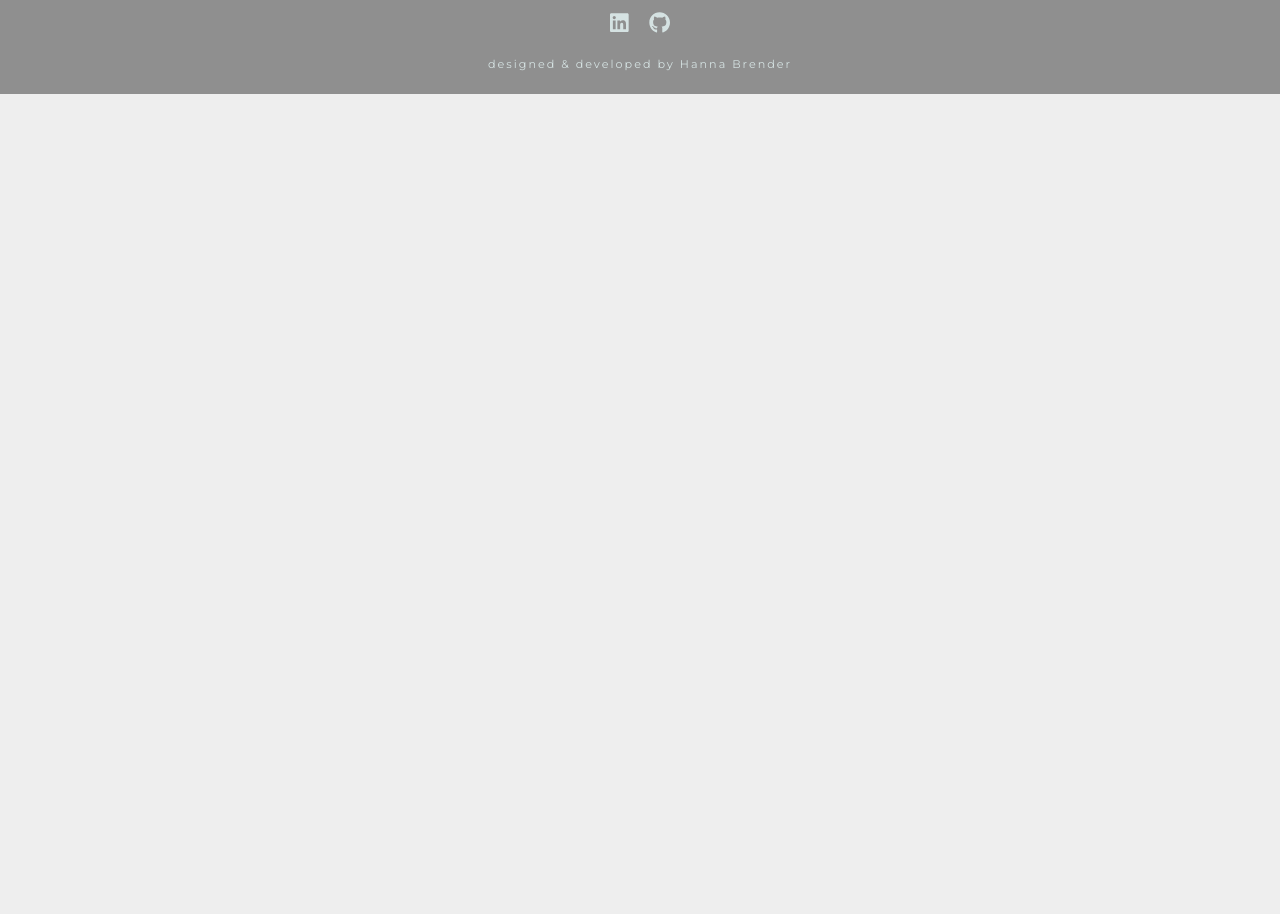
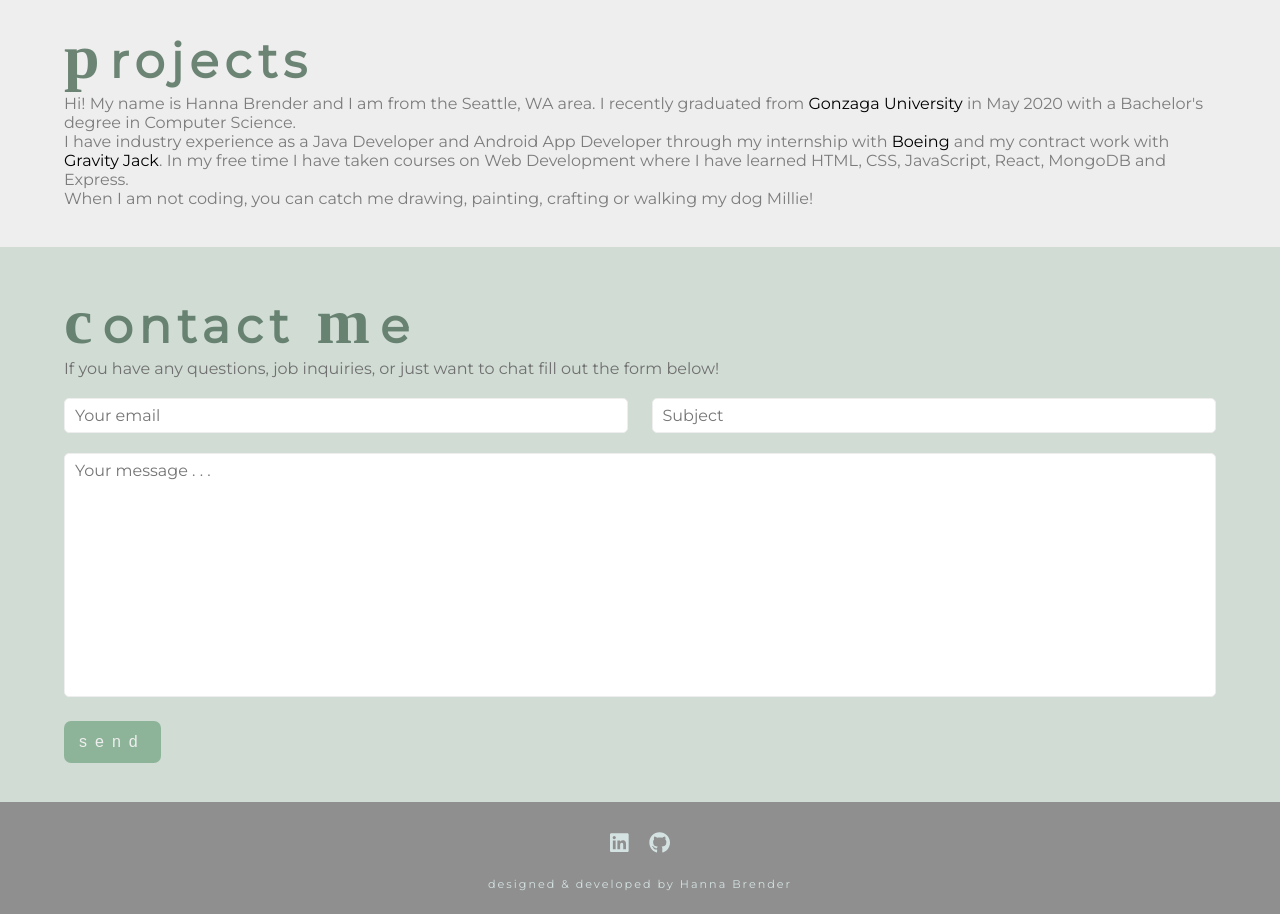
Before and after one commit to hbrender/my-website, a React (Create React App) app: page / in a window 1280 px wide. Shown: the part 1340-2254 px from the top of the page. Before the commit the page ends 1434 px from the top, so only its background shows below. Built offline with nearby package versions, Linux system fonts and the light colour scheme; a web font is replaced by a local one.

Commit message:
Contact section and begin projects section

```diff
--- a/public/styles.css
+++ b/public/styles.css
@@ -28,8 +28,27 @@ a {
   color: black;
 }
 
+input {
+  font-size: 1rem;
+  font-family: "Montserrat", sans-serif;
+}
+
+textarea {
+  font-size: 1rem;
+  font-family: "Montserrat", sans-serif;
+  resize: none;
+}
+
+.light {
+  background-color: #eee;
+}
+
 .light p {
   color:#7c7c7c;
+}
+
+.dark {
+  background-color: #84af9148;;
 }
 
 .dark p {
@@ -45,7 +64,17 @@ h2 .first-letter {
   padding-right: 4px;
 }
 
-/* Columns */
+.button {
+  display: inline-block;
+  padding: 12px 15px;
+  margin-right: 5%;
+  text-align: center;
+  letter-spacing: 2px;
+  border-radius: 7px;
+  font-size: 1rem;
+}
+
+/* Columns
 
 .col-1 {width: 8.33%;}
 .col-2 {width: 16.66%;}
@@ -63,7 +92,7 @@ h2 .first-letter {
 [class*="col-"] {
   float: left;
   /* border: 1px solid red; */
-}
+/* } */
 
 /* Navbar ------------------------------------------------------------ */
 
@@ -171,7 +200,7 @@ nav {
   margin: 5%;
 }
 
-.home-buttons a {
+/* .home-buttons a {
   display: inline-block;
   padding: 12px 15px;
   margin-right: 5%;
@@ -179,7 +208,7 @@ nav {
   letter-spacing: 2px;
   border-radius: 7px;
   font-size: 1rem;
-}
+} */
 
 .button-light {
   background-color: #eee;
@@ -198,7 +227,7 @@ nav {
   display: inline-block;
   padding: 3% 5%;
   /* height: 100vh; */
-  background-color:  #84af9148;
+  /* background-color:  #84af9148; */
 }
 
 .about-content {
@@ -227,6 +256,50 @@ nav {
 
 #about a:hover {
   text-decoration: underline;
+}
+
+/* Projects --------------------------------------------------------------- */
+
+#projects {
+  display: inline-block;
+  width: 100%;
+  padding: 3% 5%;
+}
+
+/* Contact --------------------------------------------------------------- */
+
+#contact {
+  /* display: inline-block; */
+  width: 100%;
+  padding: 3% 5%;
+}
+
+#contact .button {
+  border: none;
+  letter-spacing: 8px;
+}
+
+.contact-content {
+  border: solid 1px #eee;
+  border-radius: 5px;
+  padding: 7px 10px;
+}
+
+.contact-email {
+  width: 49%;
+  margin-top: 20px;
+  margin-right: 1%;
+}
+
+.contact-subject {
+  width: 49%;
+  margin-top: 20px;
+  margin-left: 1%;
+}
+
+.contact-message {
+  width: 100%;
+  margin: 20px 0px;
 }
 
 /* Footer --------------------------------------------------------------- */
@@ -362,6 +435,17 @@ footer {
     width: 100%;
     padding: 2% 10%;
   }
+
+  /* Contact */
+  .contact-email {
+    width: 100%;
+    margin-right: 0;
+  }
+
+  .contact-subject {
+    width: 100%;;
+    margin-left: 0;
+  }
 }
 
 @media screen and (max-width: 480px) {
--- a/src/components/App.jsx
+++ b/src/components/App.jsx
@@ -4,6 +4,7 @@ import Navbar from './Navbar';
 import About from './About';
 import Contact from './Contact';
 import Home from './Home';
+import Projects from './Projects';
 
 function App() {
   return (
@@ -11,7 +12,8 @@ function App() {
       <Navbar />
       <Home />
       <About />
-      {/* <Contact /> */}
+      <Projects />
+      <Contact />
       <Footer />
     </div>);
 }
--- a/src/components/Contact.jsx
+++ b/src/components/Contact.jsx
@@ -2,14 +2,24 @@ import React from 'react';
 
 function Contact() {
   return (
-    <div class="contact">
+    <div id="contact" className="dark">
+      <h2>
+        <span className="first-letter">c</span>ontact
+        <span className="first-letter"> m</span>e
+      </h2>
+      <p>If you have any questions, job inquiries, or just want to chat fill out the form below!</p>
       <form>
-        <input type="text"></input>
-        <input name="title" placeholder="Title"
-            value="" />
-        <textarea name="content" placeholder="Take a note..." value="" />
+        <input className="contact-content contact-email" type="text" placeholder="Your email" required></input>
+        <input className="contact-content contact-subject" name="subject" placeholder="Subject"required />
+        <textarea
+          className="contact-content contact-message"
+          name="content"
+          placeholder="Your message . . . "
+          rows="12"
+          required
+        />
 
-        <button type="submit">send</button>
+        <button className="button button-dark" type="submit">send</button>
       </form>
     </div>
   );
--- a/src/components/Home.jsx
+++ b/src/components/Home.jsx
@@ -12,8 +12,8 @@ function Home() {
         </h1>
         <p>Hi, I am a software developer based in Seattle, WA and I have a passion for creative problem solving and optimizing user experience with software.</p>
         <div className="home-buttons">
-          <a className="button-dark" href="mailto:hbrender615@gmail.com">get in touch</a>
-          <a className="button-light" target="_blank" rel="noreferrer" href="resume.pdf">resume</a>
+          <a className="button button-dark" href="mailto:hbrender615@gmail.com">get in touch</a>
+          <a className="button button-light" target="_blank" rel="noreferrer" href="resume.pdf">resume</a>
         </div>
       </div>
 
--- /dev/null
+++ b/src/components/Projects.jsx
@@ -0,0 +1,16 @@
+import React from 'react';
+
+function Projects() {
+  return (
+    <div id="projects" className="light">
+      <h2><span className="first-letter">p</span>rojects</h2>
+      <div className="">
+        <p>Hi! My name is Hanna Brender and I am from the Seattle, WA area. I recently graduated from <a href="https://www.gonzaga.edu/">Gonzaga University</a> in May 2020 with a Bachelor's degree in Computer Science.</p>
+        <p>I have industry experience as a Java Developer and Android App Developer through my internship with <a href="https://www.boeing.com/">Boeing</a> and my contract work with <a href="https://gravityjack.com/">Gravity Jack</a>. In my free time I have taken courses on Web Development where I have learned HTML, CSS, JavaScript, React, MongoDB and Express.</p>
+        <p>When I am not coding, you can catch me drawing, painting, crafting or walking my dog Millie! </p>
+      </div>
+    </div>
+  );
+}
+
+export default Projects;
```
